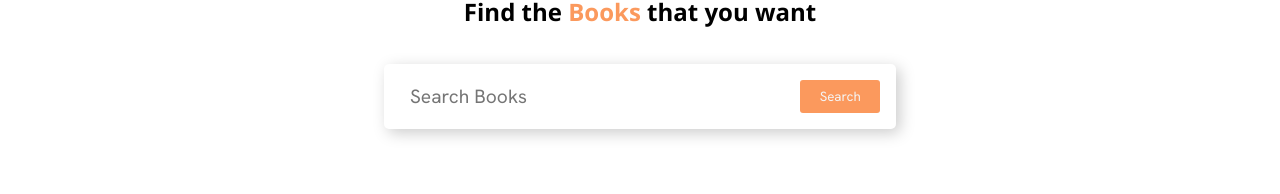
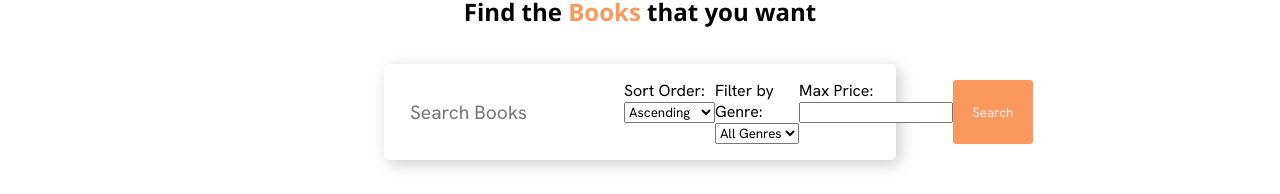
Before and after one commit to Zhanerrrkeee/BkS-project, a React (Create React App) app in the folder book/: page /books in a window 1280 px wide. Shown: the part 134-328 px from the top of the page. Built offline with nearby package versions, Linux system fonts and the light colour scheme; no server answers.

Commit message:
search update

```diff
--- a/book/src/components/form/searchinputform/SearchInputForm.js
+++ b/book/src/components/form/searchinputform/SearchInputForm.js
@@ -1,29 +1,79 @@
-import React, {useState}from "react";
+import React, { useState } from "react";
 import { useNavigate } from "react-router-dom";
-import './SearchInputForm.styles.css';
+import "./SearchInputForm.styles.css";
 
 const SearchInputForm = ({ darkTheme }) => {
-    const [searchField, setSearchField] = useState('');
+  const [searchField, setSearchField] = useState("");
+  const [sortOrder, setSortOrder] = useState("asc");
+  const [filterGenre, setFilterGenre] = useState("all");
+  const [maxPrice, setMaxPrice] = useState("");
   const navigate = useNavigate();
 
-    const handleChange = (e) =>{
+  const handleChange = (e) => {
     setSearchField(e.target.value);
-    }
+  };
 
-    const redirectToSearch = () =>{
-        navigate('/search', {state:searchField});
-    }
+  const handleSortOrderChange = (e) => {
+    setSortOrder(e.target.value);
+  };
+
+  const handleGenreChange = (e) => {
+    setFilterGenre(e.target.value);
+  };
+
+  const handleMaxPriceChange = (e) => {
+    setMaxPrice(e.target.value);
+  };
+
+  const handleSearch = () => {
+    const searchOptions = {
+      state: searchField,
+      sortOrder,
+      filterGenre,
+      maxPrice,
+    };
+
+    navigate("/search", { state: searchOptions });
+  };
+
   return (
-        <div className={`search-input-form-container ${darkTheme ? 'dark-box-shadow' : 'light-box-shadow'}`}>
+    <div
+      className={`search-input-form-container ${
+        darkTheme ? "dark-box-shadow" : "light-box-shadow"
+      }`}
+    >
       <input
         type="text"
         className="search-input"
         placeholder="Search Books"
-            value = {searchField}
-            onChange={handleChange}/>
-            <button onClick={redirectToSearch} className="search-button">Search</button>
+        value={searchField}
+        onChange={handleChange}
+      />
+      <label>
+        Sort Order:
+        <select value={sortOrder} onChange={handleSortOrderChange}>
+          <option value="asc">Ascending</option>
+          <option value="desc">Descending</option>
+        </select>
+      </label>
+      <label>
+        Filter by Genre:
+        <select value={filterGenre} onChange={handleGenreChange}>
+          <option value="all">All Genres</option>
+          <option value="Классика">Классика</option>
+          <option value="Роман">Роман</option>
+          {/* Add more genres based on your data */}
+        </select>
+      </label>
+      <label>
+        Max Price:
+        <input type="number" value={maxPrice} onChange={handleMaxPriceChange} />
+      </label>
+      <button onClick={handleSearch} className="search-button">
+        Search
+      </button>
     </div>
   );
-}
+};
 
 export default SearchInputForm;
--- a/book/src/pages/SearchPage/SearchPage.js
+++ b/book/src/pages/SearchPage/SearchPage.js
@@ -1,21 +1,52 @@
-import React, {useState, useEffect} from "react";
+import React, { useState, useEffect } from "react";
 import Navbar from "../../components/layouts/navbar/Navbar";
 import Footer from "../../components/layouts/footer/Footer";
 import { useLocation } from "react-router-dom";
-import { BookData } from '../../mockData';
+import { BookData } from "../../mockData";
 import SearchResultCard from "../../components/cards/search-result-card/SearchResultCard";
 
+const SearchPage = () => {
+  const location = useLocation();
+  const [searchResult, setSearchResult] = useState([]);
 
-const SearchPage = () =>{
-    const location = useLocation();
-    const [searchResult, setSearchResult]=useState([]);
-    useEffect(()=>{
-        let searchValue = [];
+  useEffect(() => {
+    let filteredData = [...BookData];
 
-        searchValue= BookData.filter((data)=> data.book_name.toLowerCase().includes(location.state.toLowerCase()));
+    if (location.state) {
+      const { state: searchOptions } = location;
 
-        setSearchResult(searchValue);
-    },[])
+      // Apply search query
+      if (searchOptions.state) {
+        const searchQuery = searchOptions.state.toLowerCase();
+        filteredData = filteredData.filter((data) =>
+          data.book_name.toLowerCase().includes(searchQuery)
+        );
+      }
+
+      // Apply sorting
+      if (searchOptions.sortOrder === "asc") {
+        filteredData.sort((a, b) => a.book_name.localeCompare(b.book_name));
+      } else if (searchOptions.sortOrder === "desc") {
+        filteredData.sort((a, b) => b.book_name.localeCompare(a.book_name));
+      }
+
+      // Apply genre filtering
+      if (searchOptions.filterGenre !== "all") {
+        filteredData = filteredData.filter(
+          (data) => data.genre === searchOptions.filterGenre
+        );
+      }
+
+      // Apply max price filtering
+      if (searchOptions.maxPrice) {
+        const maxPrice = parseInt(searchOptions.maxPrice);
+        filteredData = filteredData.filter((data) => data.price <= maxPrice);
+      }
+    }
+
+    setSearchResult(filteredData);
+  }, [location.state]);
+
   return (
     <section>
       <Navbar darkTheme={true} />
@@ -34,7 +65,7 @@ const SearchPage = () =>{
 
       <Footer />
     </section>
-    )
-}
+  );
+};
 
 export default SearchPage;
```
Also changed, not shown: book/src/mockData.js (+9 -0 lines). Lines whose indentation alone changed are shown as unchanged.
